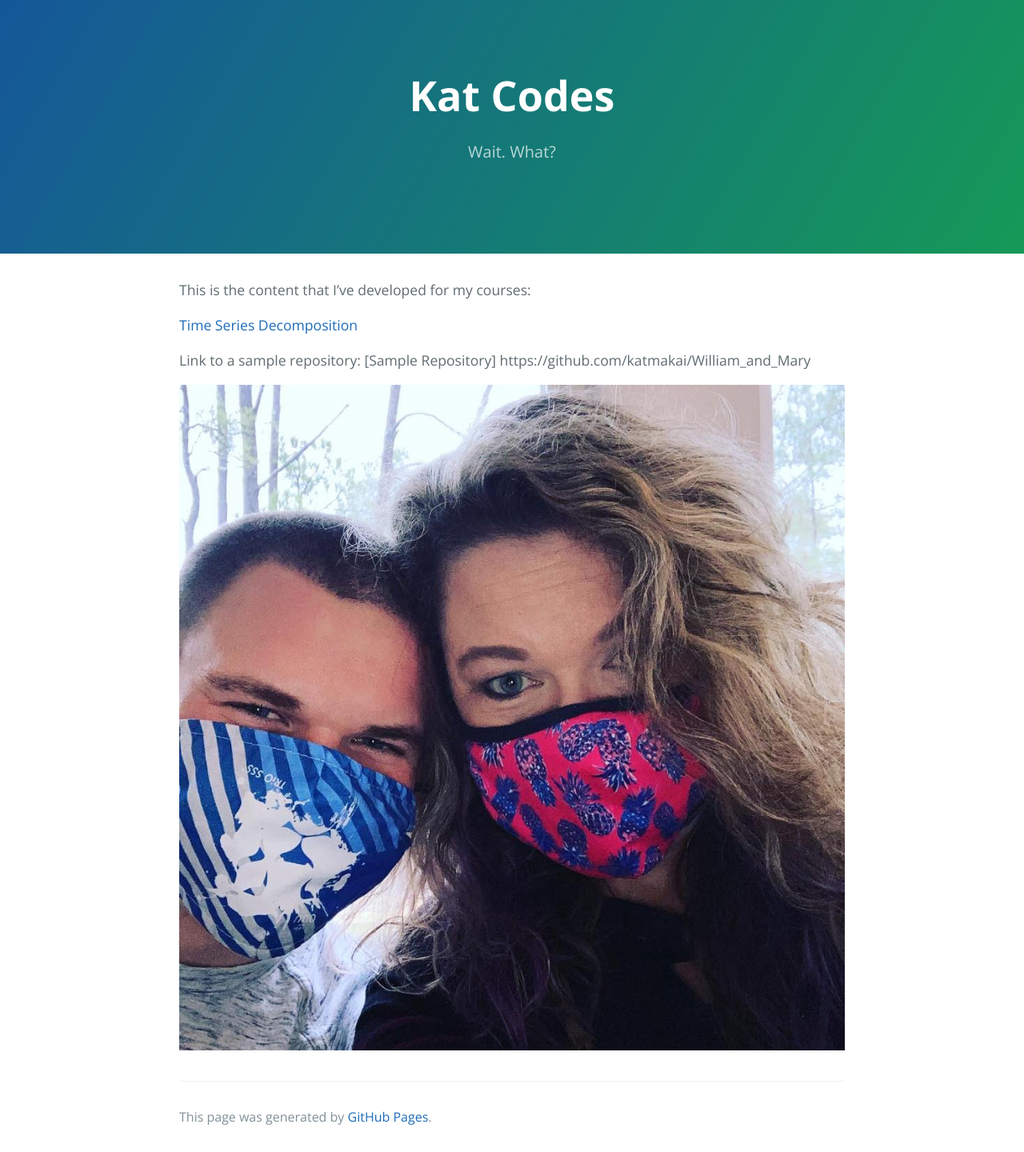
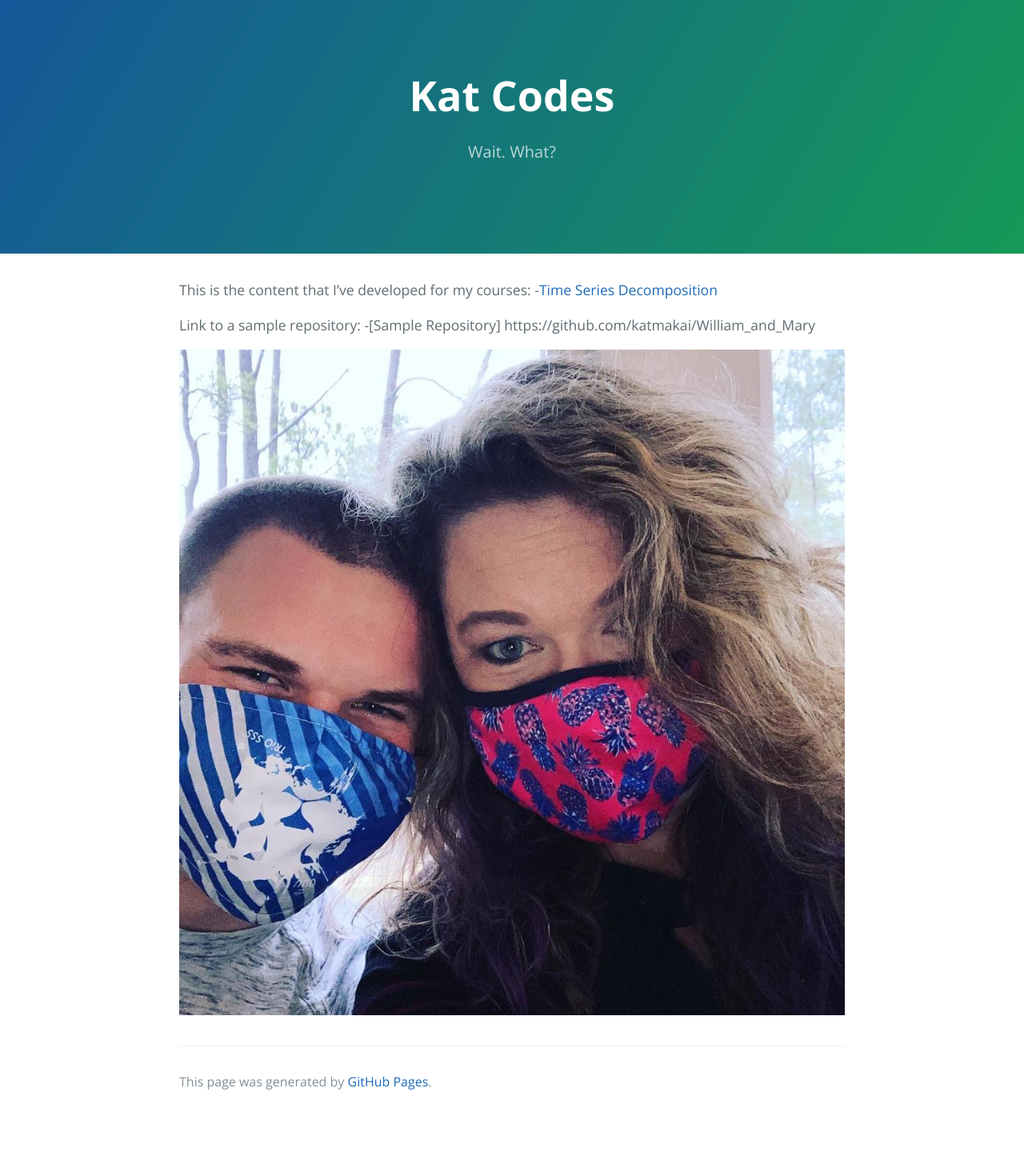
Before and after one commit to katmakai/katmakai.github.io, a Jekyll site: the page built from index.md, in a window 1280 px wide. Shown: the whole page at 80% size. Built offline with Jekyll 4.4.1, drawn with Linux system fonts in a browser that asks for light colours; our own code applies the rules of GitHub Pages for plain Markdown files; after the commit the page ends 1396 px from its top, so only the background shows below that.

```diff
--- a/index.md
+++ b/index.md
@@ -4,10 +4,9 @@ description: Wait. What?
 ---
 
 This is the content that I've developed for my courses:
-
-[Time Series Decomposition](/timeseries/index.md)
+-[Time Series Decomposition](/timeseries/index.md)
 
 Link to a sample repository:
-[Sample Repository] https://github.com/katmakai/William_and_Mary
+-[Sample Repository] https://github.com/katmakai/William_and_Mary
 
 ![My Picture](/pictures/thomas_and_mom.jpg)
```
